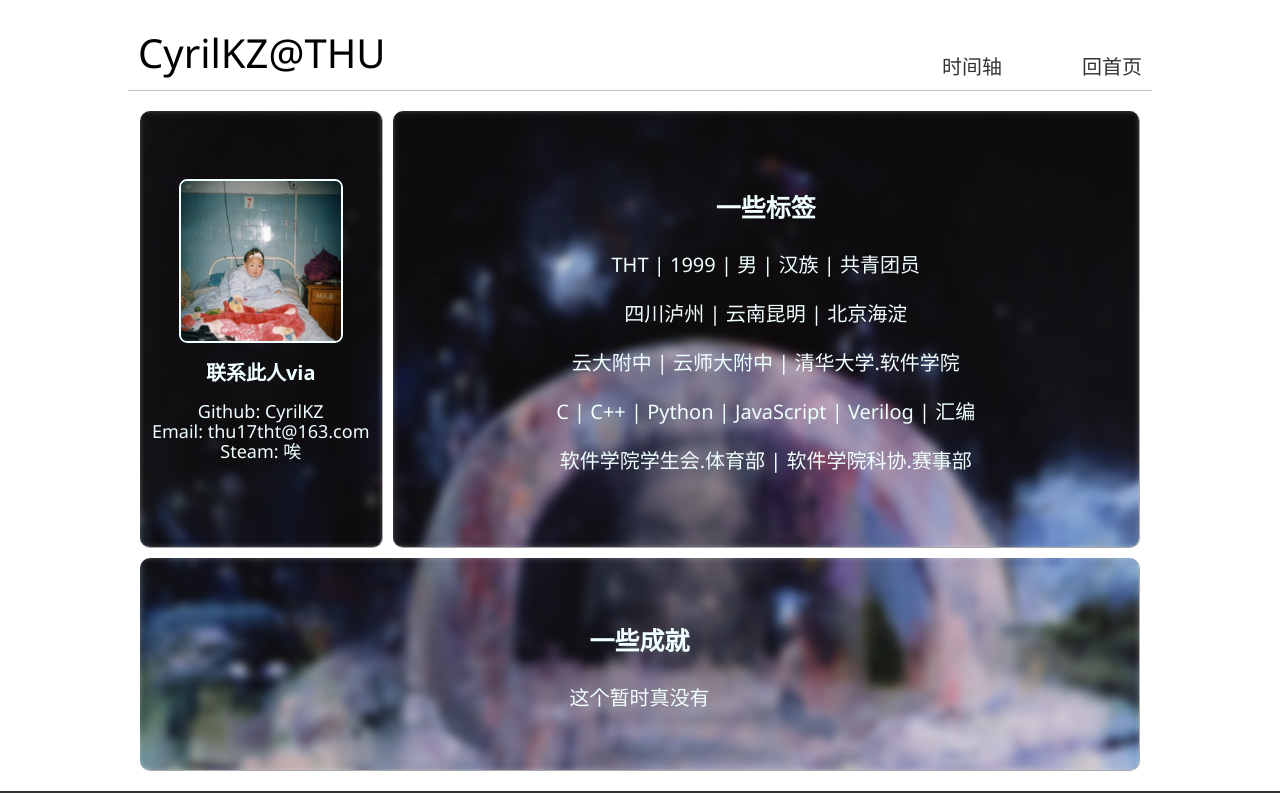
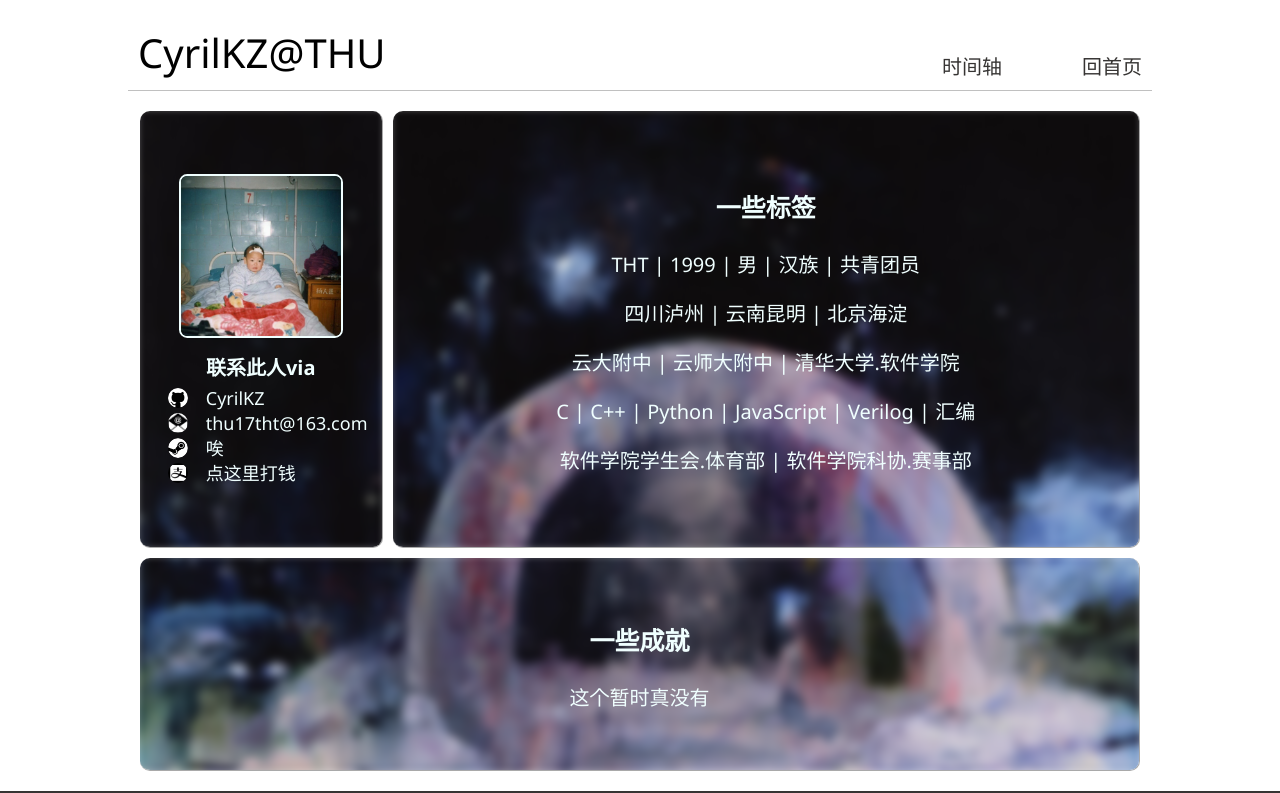
Before and after one commit to CyrilKZ/CyrilKZ.github.io, a plain HTML site: page article/0-personal-intro.html in a window 1280 px wide. Shown: the top 793 px of the page. Drawn offline with Linux system fonts and the light colour scheme.

Commit message:
updated version 1.02
payment system online :+1:

```diff
--- a/article/0-personal-intro.html
+++ b/article/0-personal-intro.html
@@ -18,11 +18,16 @@
                 <div class="intro-info1">
                     <img class="realme-pic" src="..\src\realme.jpg">
                     <p style="font-size:20px; font-weight: 600; margin-bottom: 0px;">联系此人via</p>
-                    <p>
-                        Github: <a class="contact-link" href="https://github.com/CyrilKZ" target="_blank">CyrilKZ</a><br>
-                        Email: <a class="contact-link" href="mailto:thu17tht@163.com">thu17tht@163.com</a><br>
-                        Steam: <a class="contact-link" href="https://steamcommunity.com/profiles/76561198207232861/" target="_blank">唉</a><br>
-                    </p>
+                    <div class="contact-info">
+                        <img class="logo-icon" id="logo-icon-github" src="../src/githublogo.jpg">
+                        <a class="contact-link" id="contact-via-github" href="https://github.com/CyrilKZ" target="_blank">CyrilKZ</a>
+                        <img class="logo-icon" id="logo-icon-email" src="../src/emaillogo.jpg">
+                        <a class="contact-link" id="contact-via-email" href="mailto:thu17tht@163.com" target="_blank">thu17tht@163.com</a>
+                        <img class="logo-icon" id="logo-icon-steam" src="../src/steamlogo.jpg">
+                        <a class="contact-link" id="contact-via-steam" href="https://steamcommunity.com/profiles/76561198207232861/" target="_blank">唉</a>
+                        <img class="logo-icon" id="logo-icon-alipay" src="../src/zfblogo.jpg">
+                        <a class="contact-link" id="contact-via-alipay" href="../src/payme.jpg" target="_blank">点这里打钱</a>
+                    </div>
                 </div>
             </div>
             <div class="intro-part2">
--- a/styles.css
+++ b/styles.css
@@ -347,8 +347,58 @@
     font-weight: 400;
     text-align: center;
 }
+.logo-icon{
+    position: relative;
+    margin: auto;
+    border-radius: 50%;
+    width: 20px;
+    height: 20px;
+}
+.contact-info{
+    display: grid;
+    margin-top: 10px;
+    grid-template-columns: repeat(4, 1fr);
+    grid-template-rows: repeat(4, 1fr);
+    grid-row-gap: 5px;
+    width: 220px;
+}
+#logo-icon-github{
+    grid-row: 1;
+    grid-column: 1;
+}
+#contact-via-github{
+    grid-row: 1;
+    grid-column: 2/5;
+}
+#logo-icon-email{
+    grid-row: 2;
+    grid-column: 1;
+}
+#contact-via-email{
+    grid-row: 2;
+    grid-column: 2/5;
+}
+#logo-icon-steam{
+    grid-row: 3;
+    grid-column: 1;
+}
+#contact-via-steam{
+    grid-row: 3;
+    grid-column: 2/5;
+}
+#logo-icon-alipay{
+    grid-row: 4;
+    grid-column: 1;
+}
+#contact-via-alipay{
+    grid-row: 4;
+    grid-column: 2/5;
+}
+
 .contact-link{
     color: azure;
+    margin-left: 0;
+    margin-right: auto;
 }
 .contact-link:link{
     color: azure;
```
Also changed, not shown: src/emaillogo.jpg (added), src/githublogo.jpg (added), src/payme.jpg (added), src/steamlogo.jpg (added), src/zfblogo.jpg (added).
